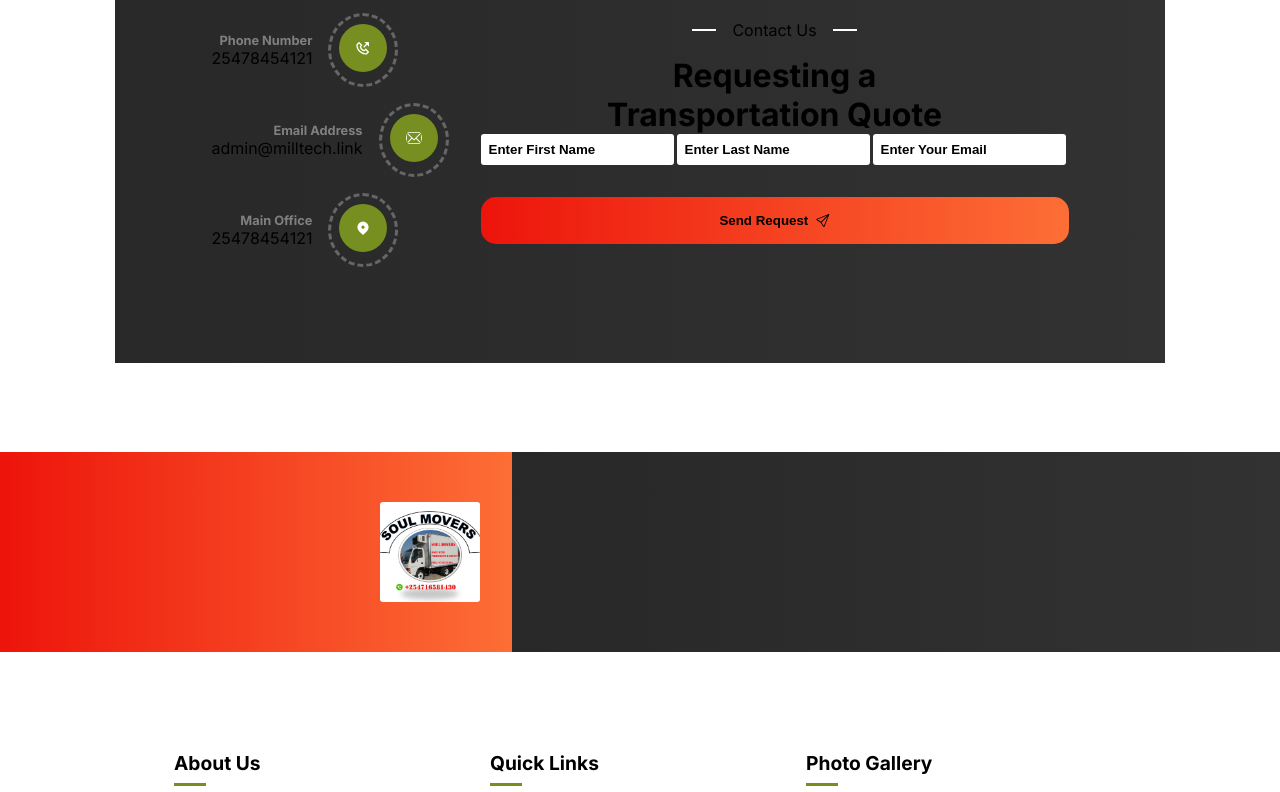
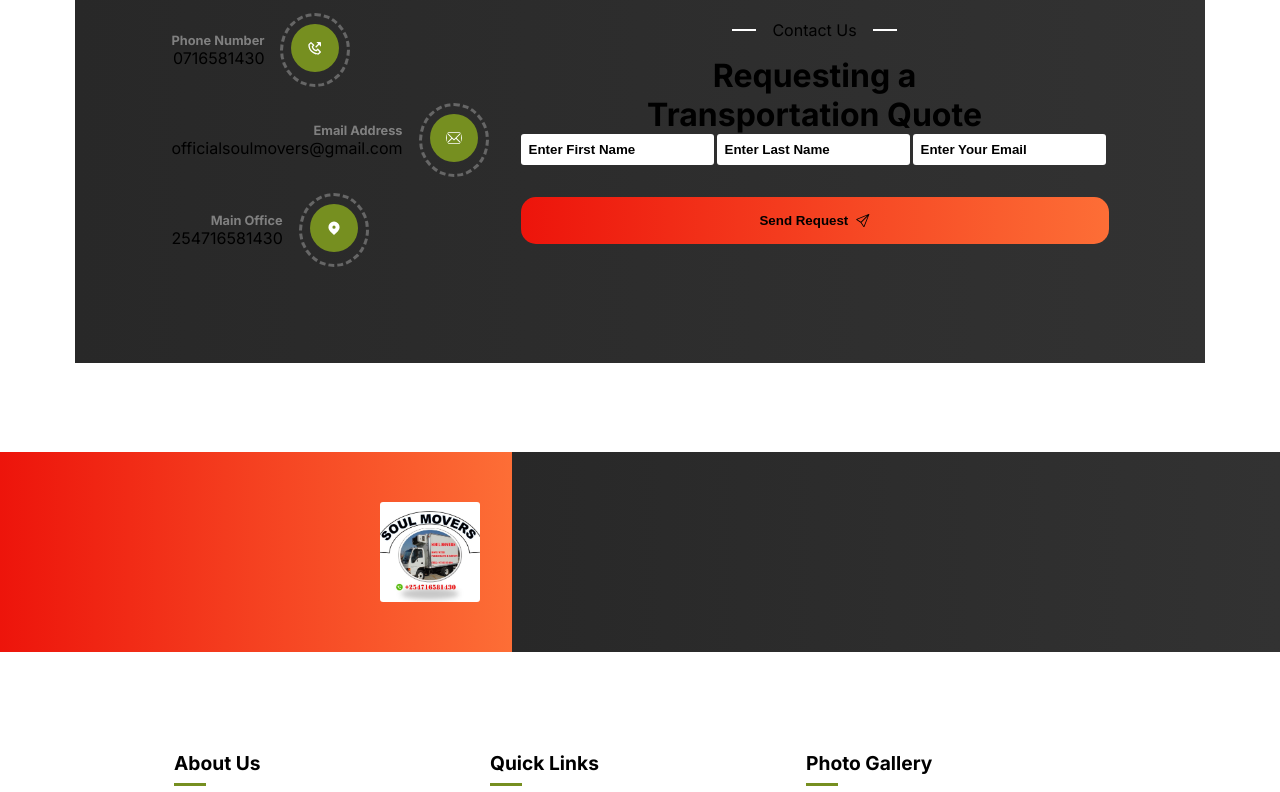
Before and after one commit to peterochieng/relocation-movers, a Next.js app: page / in a window 1280 px wide. Shown: the part 5100-5892 px from the top of the page. Built offline with nearby package versions, Linux system fonts and the light colour scheme.

Commit message:
Added contact details

```diff
--- a/src/components/contactus/ContactUs.tsx
+++ b/src/components/contactus/ContactUs.tsx
@@ -24,17 +24,17 @@ type phoneData = {
 const phoneDetails: phoneData[]=[
   {
     title: "Phone Number",
-    telNumber: 25478454121,
+    telNumber: "0716581430",
     icon: <BiPhoneOutgoing></BiPhoneOutgoing>
 },
 {
   title: "Email Address",
-  telNumber: "admin@milltech.link",
+  telNumber: "officialsoulmovers@gmail.com",
   icon: <TfiEmail></TfiEmail>
 },
 {
   title: "Main Office",
-  telNumber: 25478454121,
+  telNumber: +254716581430,
   icon: <HiLocationMarker></HiLocationMarker>
 },
 ]
```
